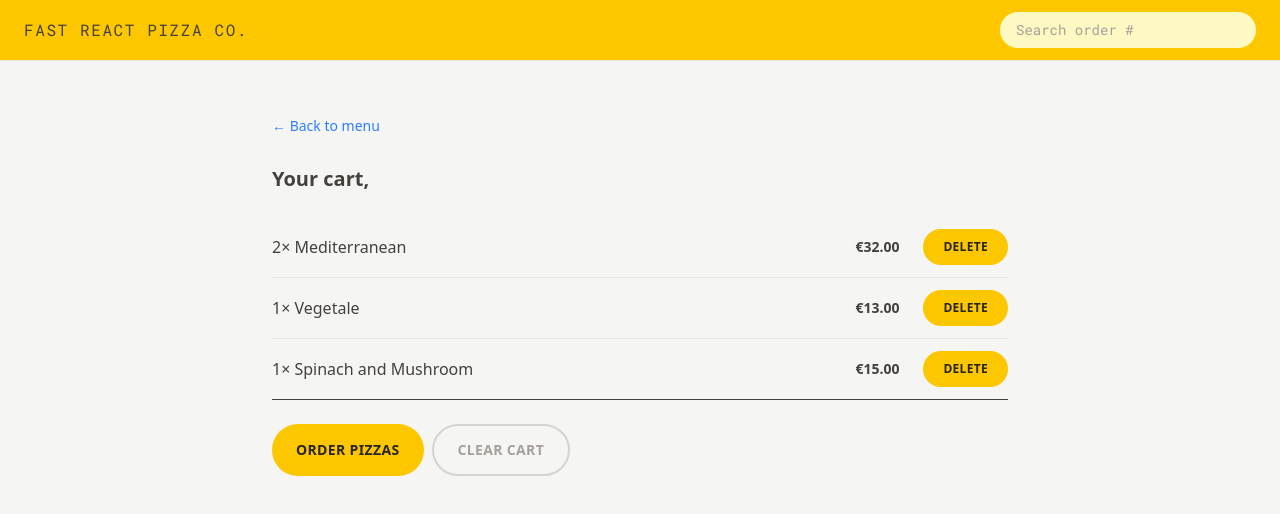
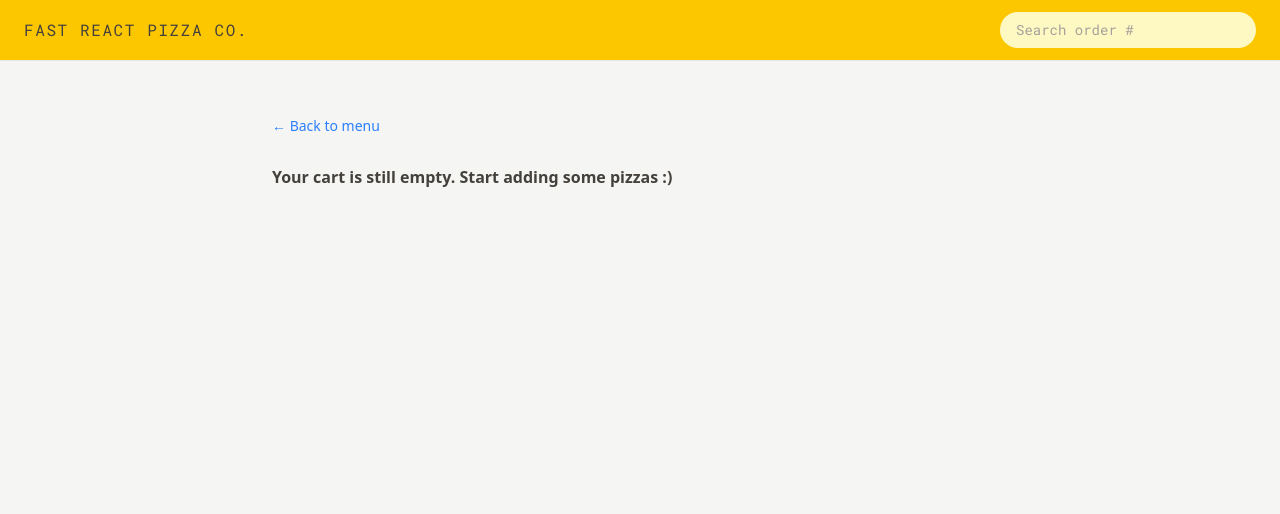
Before and after one commit to bikokwa/fast-react-pizza-co, a React (Vite) app: page /cart in a window 1280 px wide. Shown: the top 514 px of the page. Built offline with nearby package versions, Linux system fonts and the light colour scheme.

Commit message:
build the cart page

```diff
--- a/src/features/cart/Cart.jsx
+++ b/src/features/cart/Cart.jsx
@@ -1,35 +1,20 @@
 import LinkButton from "../../ui/LinkButton";
 import Button from "../../ui/Button";
 import CartItem from "./CartItem";
-import { useSelector } from "react-redux";
-
-const fakeCart = [
-  {
-    pizzaId: 12,
-    name: "Mediterranean",
-    quantity: 2,
-    unitPrice: 16,
-    totalPrice: 32,
-  },
-  {
-    pizzaId: 6,
-    name: "Vegetale",
-    quantity: 1,
-    unitPrice: 13,
-    totalPrice: 13,
-  },
-  {
-    pizzaId: 11,
-    name: "Spinach and Mushroom",
-    quantity: 1,
-    unitPrice: 15,
-    totalPrice: 15,
-  },
-];
+import { useDispatch, useSelector } from "react-redux";
+import { clearCart, getCart } from "./cartSlice";
+import EmptyCart from "./EmptyCart";
 
 function Cart() {
-  const username = useSelector(state => state.user.username);
-  const cart = fakeCart;
+  const username = useSelector((state) => state.user.username);
+  const cart = useSelector((state) => getCart(state));
+  const dispatch = useDispatch();
+
+  function handleClearCart() {
+    dispatch(clearCart());
+  }
+
+  if (!cart.length) return <EmptyCart />;
 
   return (
     <div className="px-4 py-3">
@@ -47,7 +32,9 @@ function Cart() {
         <Button to="/order/new" type="primary">
           Order pizzas
         </Button>
-        <Button type="secondary">Clear cart</Button>
+        <Button type="secondary" onClick={handleClearCart}>
+          Clear cart
+        </Button>
       </div>
     </div>
   );
--- a/src/features/cart/EmptyCart.jsx
+++ b/src/features/cart/EmptyCart.jsx
@@ -1,11 +1,13 @@
-import { Link } from 'react-router-dom';
+import LinkButton from "../../ui/LinkButton";
 
 function EmptyCart() {
   return (
-    <div>
-      <Link to="/menu">&larr; Back to menu</Link>
+    <div className="px-4 py-3">
+      <LinkButton to="/menu">&larr; Back to menu</LinkButton>
 
-      <p>Your cart is still empty. Start adding some pizzas :)</p>
+      <p className="mt-7 font-semibold">
+        Your cart is still empty. Start adding some pizzas :)
+      </p>
     </div>
   );
 }
--- a/src/features/cart/cartSlice.js
+++ b/src/features/cart/cartSlice.js
@@ -44,6 +44,8 @@ export const {
 
 export default cartSlice.reducer;
 
+export const getCart = (state) => state.cart.cart;
+
 export const getTotalCartQuantity = (state) =>
   state.cart.cart.reduce((sum, item) => sum + item.quantity, 0);
 
```
